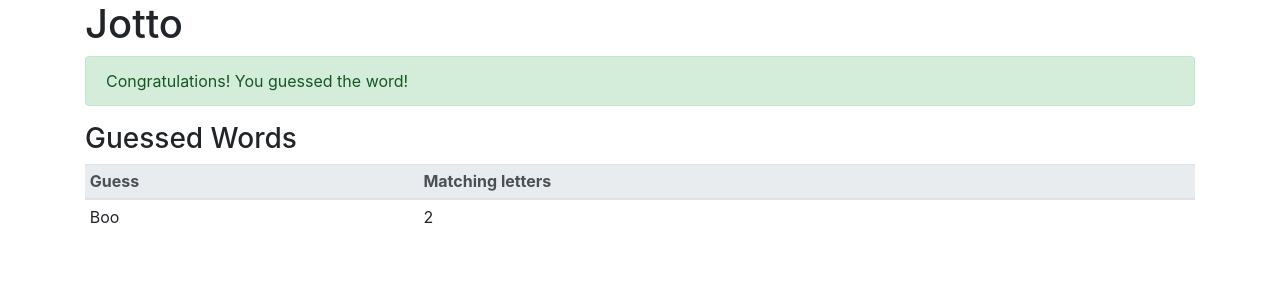
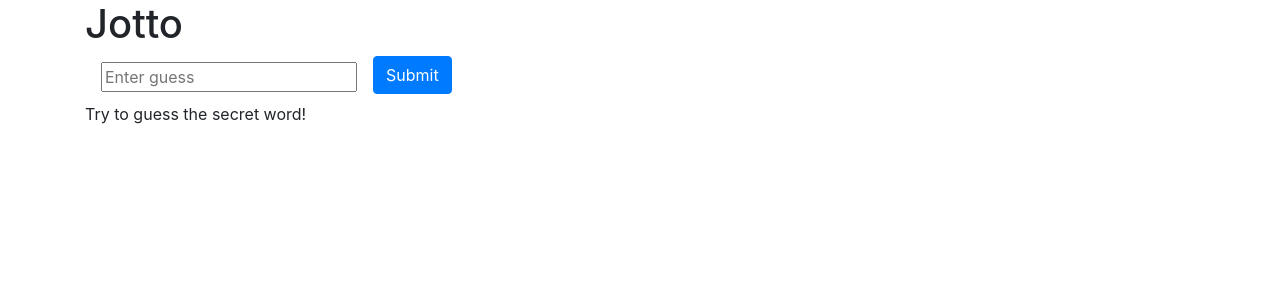
Before and after one commit to agriverae/UdemyTestingReactJest, a React (Create React App) app: page / in a window 1280 px wide. Shown: the top 300 px of the page. Built offline with nearby package versions, Linux system fonts and the light colour scheme.

Commit message:
finished app testing

```diff
--- a/src/App.js
+++ b/src/App.js
@@ -1,18 +1,27 @@
 import React from 'react';
+import { connect } from 'react-redux';
+import { getSecretWord } from './actions'
 import './App.css';
 import GuessedWords from './GuessedWords';
 import Congrats from './Congrats';
+import Input from './Input';
 
-function App() {
-  return (
-    <div className="container">
-      <h1>Jotto</h1>
-      <Congrats success={true} />
-      <GuessedWords  guessedWords={[
-        {guessedWord: 'Boo', letterMatchCount: 2}
-      ]} />
-    </div>
-  );
+class App extends React.Component {
+  render() {
+    return (
+      <div className="container">
+        <h1>Jotto</h1>
+        <Congrats success={this.props.success} />
+        <Input />
+        <GuessedWords  guessedWords={this.props.guessedWords} />
+      </div>
+    );
+  }
 }
 
-export default App;
+const mapStateToProps = (state) => {
+  const { success, guessedWords, secretWord } = state;
+  return { success, guessedWords, secretWord }
+}
+
+export default connect(mapStateToProps, { getSecretWord })(App);
--- a/src/Input.js
+++ b/src/Input.js
@@ -1,6 +1,7 @@
 import React, { Component } from 'react';
 import { connect } from 'react-redux';
 
+import { guessWord } from './actions'
 class Input extends Component {
 
     render() {
@@ -34,4 +35,4 @@
     return { success };
 }
 
-export default connect(mapStateToProps)(Input);
+export default connect(mapStateToProps, { guessWord })(Input);
```
Also changed, not shown: 2 other files (tests, documents, lock files or other folders).
